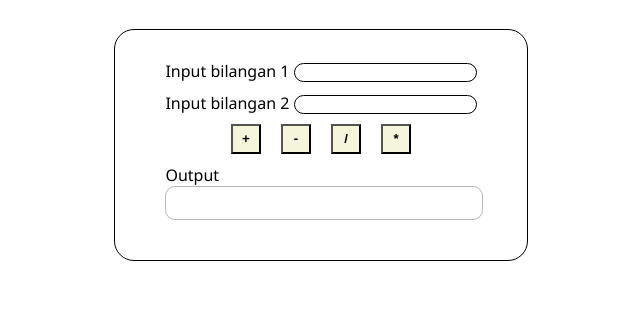
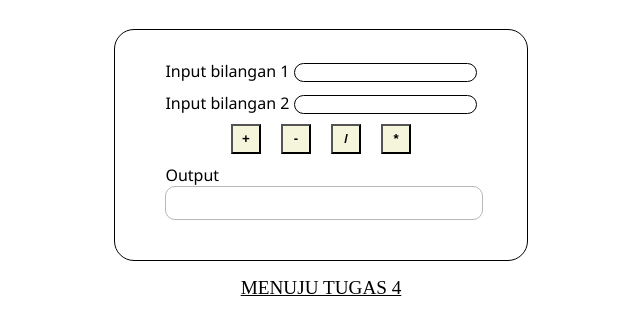
Before and after one commit to duwikkalcer/tugas-pak-ivan, a plain HTML site: page tugas3.html in a window 1280 px wide. Shown: the part 267-602 px from the top of the page, without its empty margins (319-959 px from the left). Drawn offline with Linux system fonts and the light colour scheme.

Commit message:
Add link to navigate to Tugas 4
Added navigation link to Tugas 4 at the end of the document.

```diff
--- a/tugas3.html
+++ b/tugas3.html
@@ -69,6 +69,7 @@
             output.value = result;
         }
     </script>
+    <p><a href="./tugas4.html" style="display:flex; justify-content: center;font-size: larger;text-decoration: underline;color: black;">MENUJU TUGAS 4</a></p>
 </body>
 
 </html>
```
